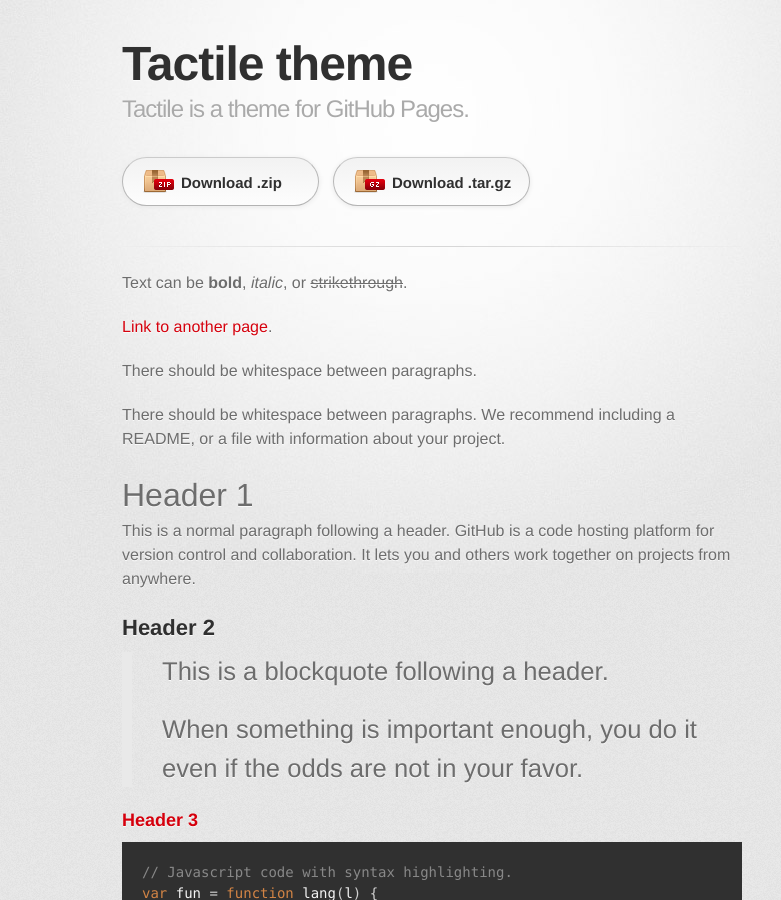
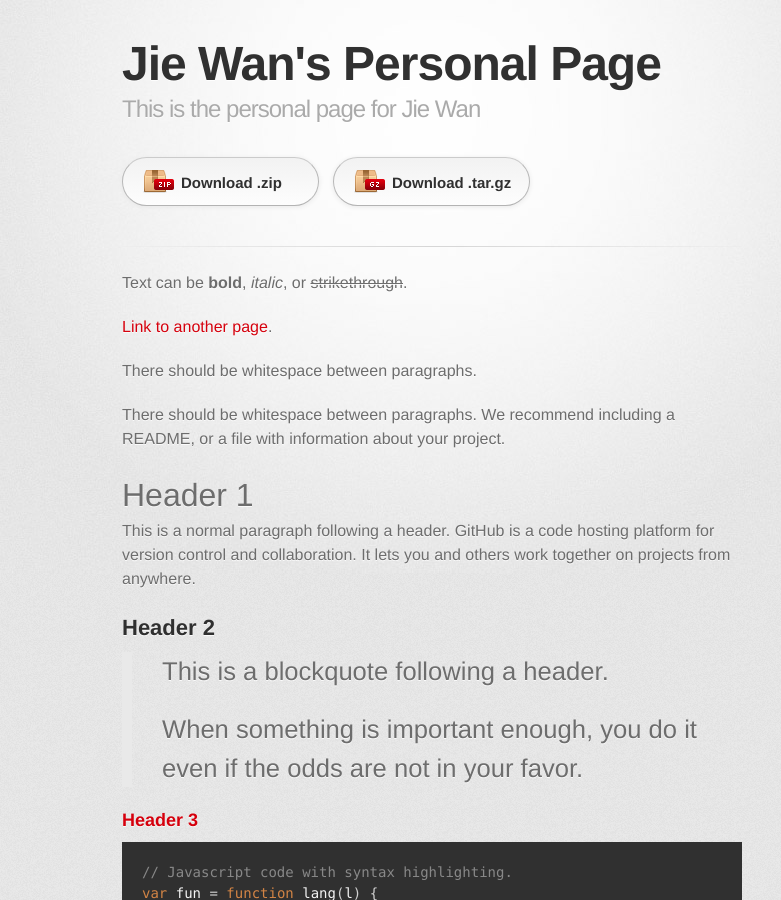
Before and after one commit to JW-M2RD/mrrdjack.github.io, a Jekyll site: the page built from index.md, in a window 1280 px wide and 900 px high. Shown: the whole window, without its empty margins (208-989 px from the left). Built offline with Jekyll 4.4.1, drawn with Linux system fonts in a browser that asks for light colours; some web fonts are replaced; some of the changed text lies outside the part shown.

Commit message:
changed page title

```diff
--- a/_config.yml
+++ b/_config.yml
@@ -1,5 +1,5 @@
-title: Tactile theme
-description: Tactile is a theme for GitHub Pages.
+title: Jie Wan's Personal Page
+description: This is the personal page for Jie Wan
 show_downloads: true
 google_analytics:
 theme: jekyll-theme-tactile
```
Also changed, not shown: README.md.
